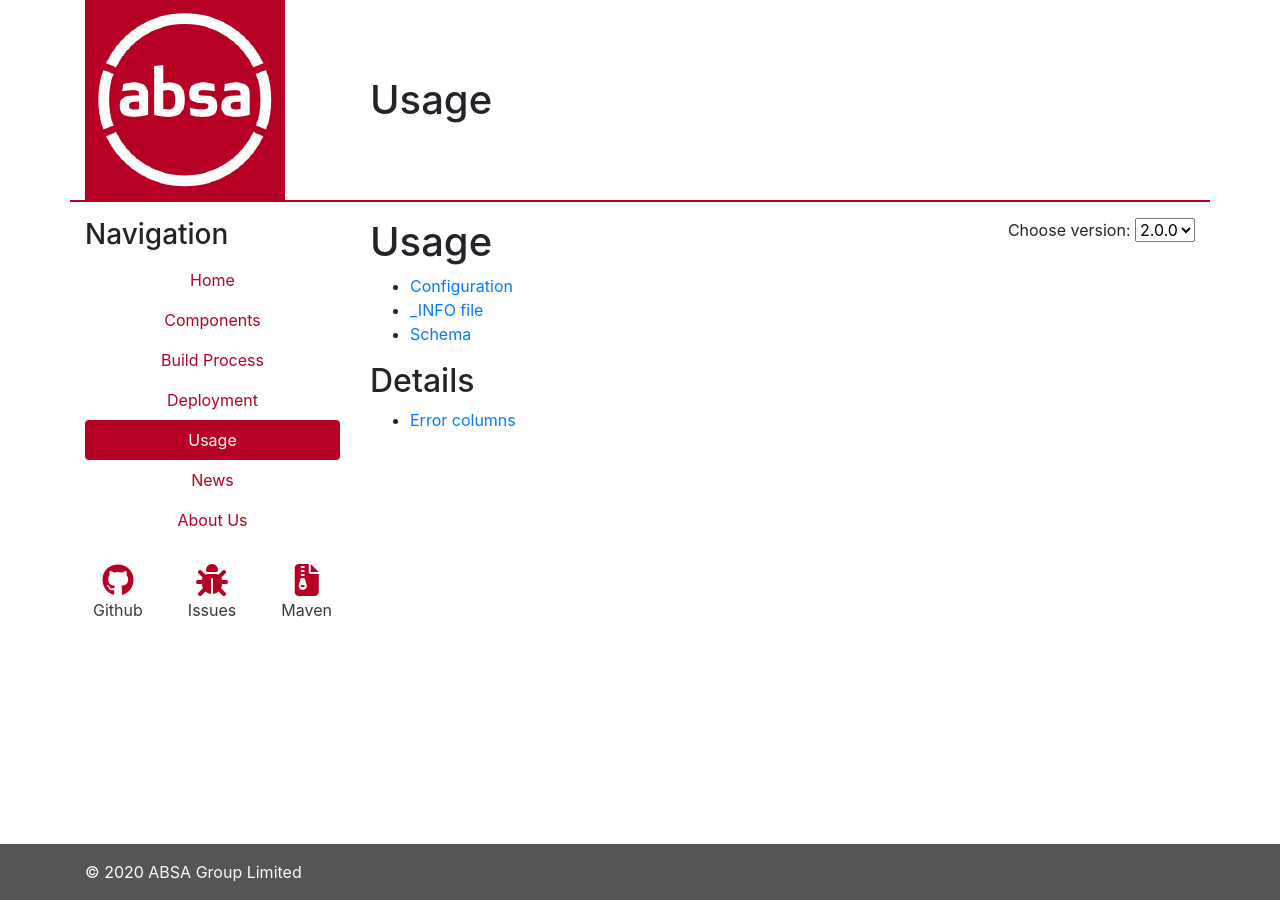
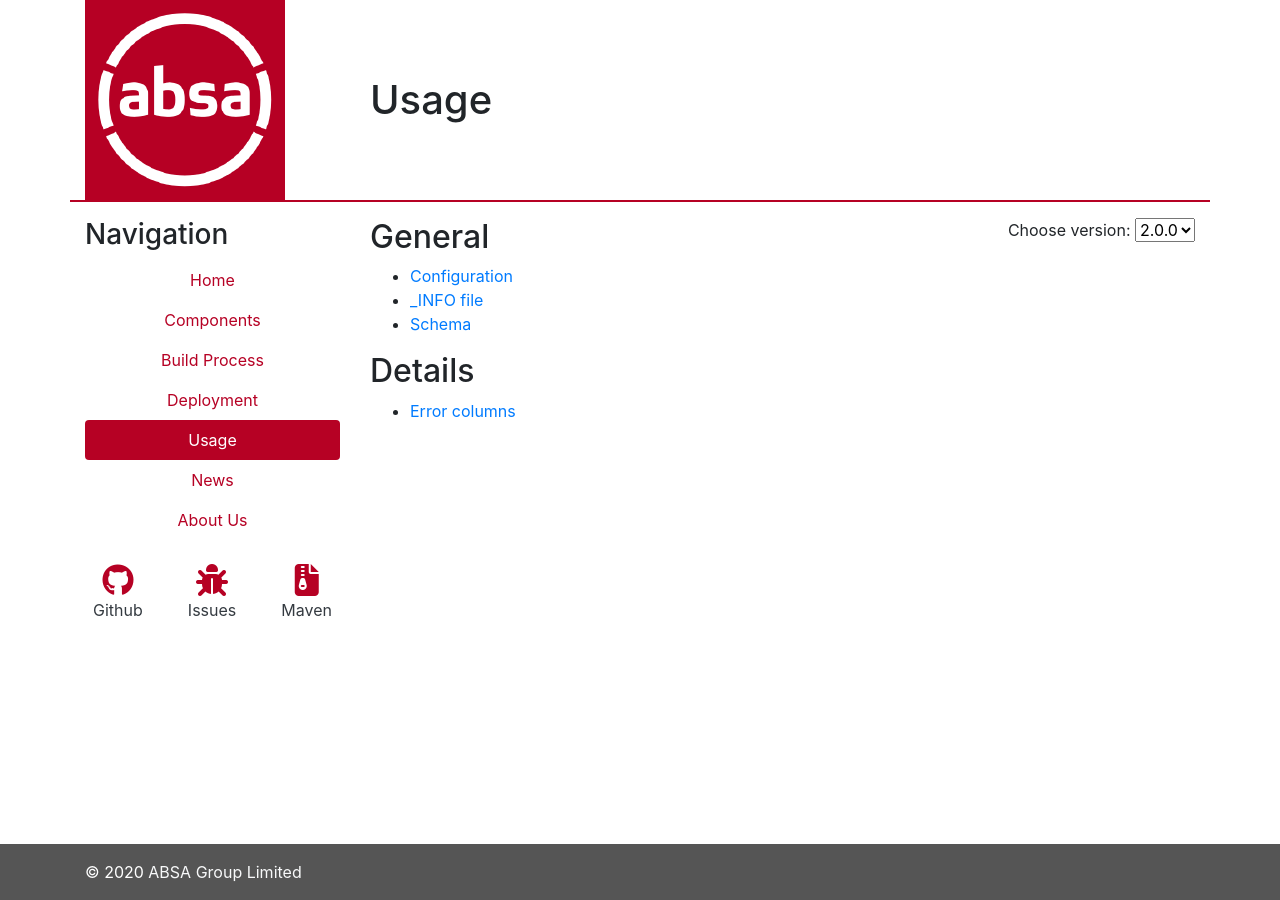
Before and after one commit to AbsaOSS/enceladus, a Jekyll site: the page built from _docs/2.0.0/usage.md, in a window 1280 px wide. Built offline with Jekyll 4.4.1, drawn with Linux system fonts in a browser that asks for light colours; nearby versions of some CDN libraries.

```diff
--- a/_docs/2.0.0/usage.md
+++ b/_docs/2.0.0/usage.md
@@ -6,14 +6,12 @@
     - '2.0.0'
 redirect_from: /docs/usage
 ---
-Usage
-=====
+## General
 
 * [Configuration]({{ site.baseurl }}/docs/{{ page.version }}/usage/config)
 * [\_INFO file]({{ site.baseurl }}/docs/{{ page.version }}/usage/info-file)
 * [Schema]({{ site.baseurl }}/docs/{{ page.version }}/usage/schema)
 
-Details
--------
+## Details
 
 * [Error columns]({{ site.baseurl }}/docs/{{ page.version }}/usage/errcol)
--- a/_includes/config_options.html
+++ b/_includes/config_options.html
@@ -16,7 +16,7 @@
     {% for option in entry.options %}
     <tr>
       {% if forloop.first %}
-      <td rowspan="{{ entry.options.size }}"><code><a name="{{option.name}}">{{ entry.name}}</a></code></td>
+      <td rowspan="{{ entry.options.size }}"><code><a id="{{entry.name}}">{{ entry.name}}</a></code></td>
       {% endif %}
       <td>{{option.name}}</td>
       <td>{{option.description}}</td>
--- a/_layouts/docs.html
+++ b/_layouts/docs.html
@@ -27,7 +27,7 @@
         {% if doc.url == url_to_find %}
           <a href="{{ site.baseurl }}/docs/{{ page.version }}{{current_breadcrumb_url}}">{{ doc.title | split: ' - '  | last }}</a>
           {% if part != part_done %}
-           >
+           &gt;
           {% endif %}
         {% endif %}
     {% endfor %}
```
Also changed, not shown: _posts/2020-05-15-release-2.5.0.md (+2 -2 lines).
